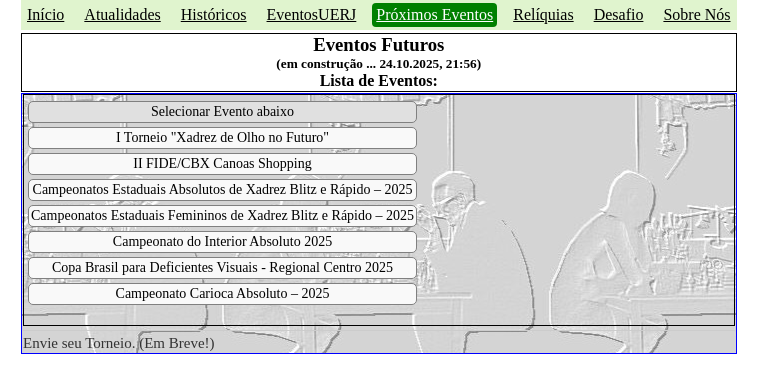
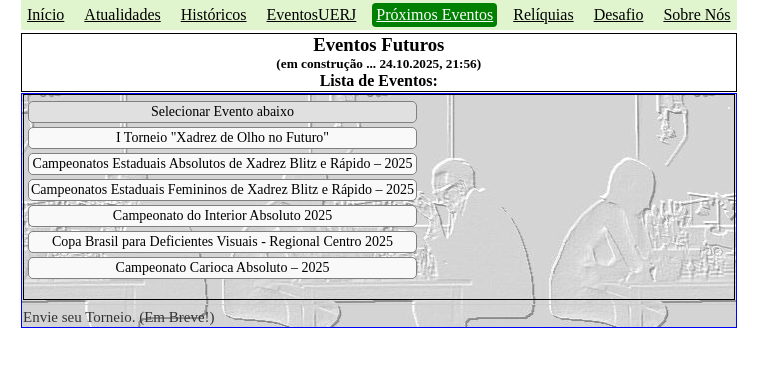
Before and after one commit to pclevy/XadrezDeOlhoNoFuturo, a React (Vite) app: page /eventosFuturos in a window 1280 px wide. Shown: the top 392 px of the page, without its empty margins (0-779 px from the left). Built offline with nearby package versions, Linux system fonts and the light colour scheme.

Commit message:
Retornando antes 28/11 - 02/12/2025, 18:37

```diff
--- a/src/data/eventosFuturos.ts
+++ b/src/data/eventosFuturos.ts
@@ -15,7 +15,7 @@ export const eventos: Evento[] = [
     imagem: "images/Imagem_neutra.png",
   },
   {
-    id: 1,
+    id: 6,
     nome: 'I Torneio "Xadrez de Olho no Futuro"',
     imagem: "images/FolderPetropolis251129.jpeg",
     descricaoCurta:
@@ -24,15 +24,7 @@ export const eventos: Evento[] = [
   },
 
   {
-    id: 2,
-    nome: "II FIDE/CBX Canoas Shopping",
-    imagem: "https://www.instagram.com/p/DOoZgsdAMkf/",
-    descricaoCurta:
-      "Cartaz anuncia os Campeonatos Estaduais Absolutos de Xadrez 'Blitz' e 'Rápido', FEXERJ, 19 de outubro de 2025, no Tijuca Tênis Clube, Rio de Janeiro. O 'Blitz' começa às 10h e o 'Rápido' às 14h20. Inscrição a R$ 40,00.\n Mais Informações em www.fexerj.org.br",
-    title: "Campeonatos Estaduais Absolutos de Xadrez Blitz e Rápido – 2025",
-  },
-  {
-    id: 3,
+    id: 5,
     nome: "Campeonatos Estaduais Absolutos de Xadrez Blitz e Rápido – 2025",
     imagem:
       "https://fexerj.org.br/wp-content/uploads/2025/09/ESTBLZRAPABS2025_imgdest.jpg",
@@ -50,7 +42,7 @@ export const eventos: Evento[] = [
     title: "Campeonatos Estaduais Femininos de Xadrez Blitz e Rápido – 2025",
   },
   {
-    id: 5,
+    id: 3,
     nome: "Campeonato do Interior Absoluto 2025",
     imagem:
       "https://fexerj.org.br/wp-content/uploads/2025/09/interiorfexerj2025-capa.jpg",
@@ -60,7 +52,7 @@ export const eventos: Evento[] = [
   },
 
   {
-    id: 6,
+    id: 2,
     nome: "Copa Brasil para Deficientes Visuais - Regional Centro 2025",
     imagem: "images/FBXDV-RegionalCentro2025.jpg",
     descricaoCurta:
@@ -69,7 +61,7 @@ export const eventos: Evento[] = [
   },
 
   {
-    id: 7,
+    id: 1,
     nome: "Campeonato Carioca Absoluto – 2025",
     imagem:
       "https://fexerj.org.br/wp-content/uploads/2025/09/imagemdestaque-carioca2025.jpg",
```
